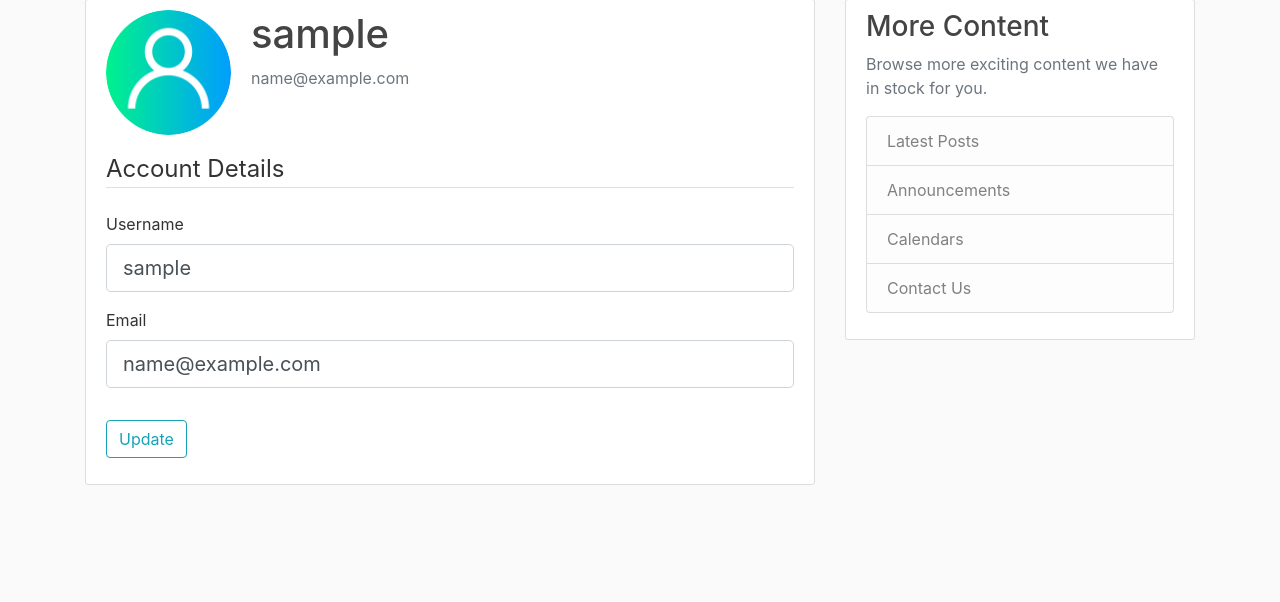
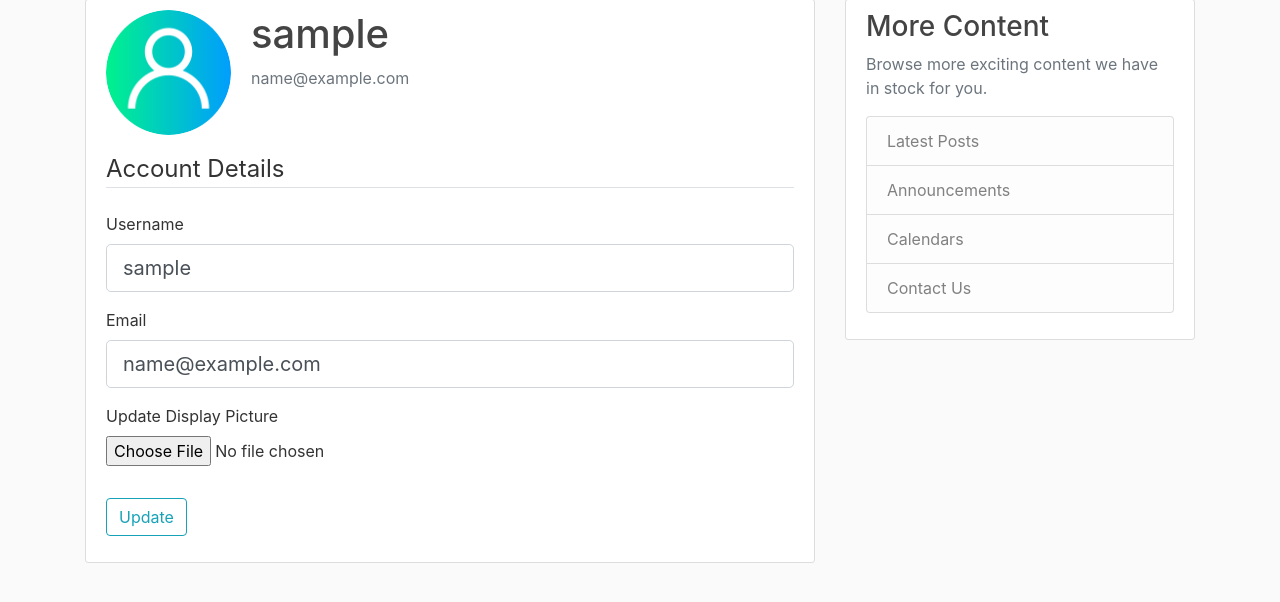
Before and after one commit to am-derrick/blog, a Flask app: page /account in a window 1280 px wide. Shown: the part 81-683 px from the top of the page. Run offline with Flask 3, Linux system fonts and the light colour scheme; the visitor is signed in with stand-in values (Sample User, id 1); some libraries are stand-ins or nearby versions; some web fonts are replaced.

Commit message:
picture form added

```diff
--- a/blog/templates/account.html
+++ b/blog/templates/account.html
@@ -10,7 +10,7 @@
             </div>
         </div>
 
-        <form method="POST" action="" novalidate>
+        <form method="POST" action="" novalidate enctype="multipart/form-data">
             {{ form.hidden_tag() }}
             <fieldset class="form-group">
                 <legend class="border-bottom mb-4">Account Details</legend>
@@ -41,6 +41,16 @@
                         {{ form.email(class="form-control form-control-lg") }}
                     {% endif %}
                 </div>
+
+                <div class="form-group">
+                    {{ form.picture.label() }}
+                    {{ form.picture(class="form-control-file") }}
+                    {% if form.picture.errors %}
+                        {% for error in form.picture.errors %}
+                            <span class="text-danger">{{ error }}</span></br>
+                        {% endfor %}
+                    {% endif %}
+                </div>
             </fieldset>
             <div class="form-group">
                 {{ form.submit(class="btn btn-outline-info") }}
```
